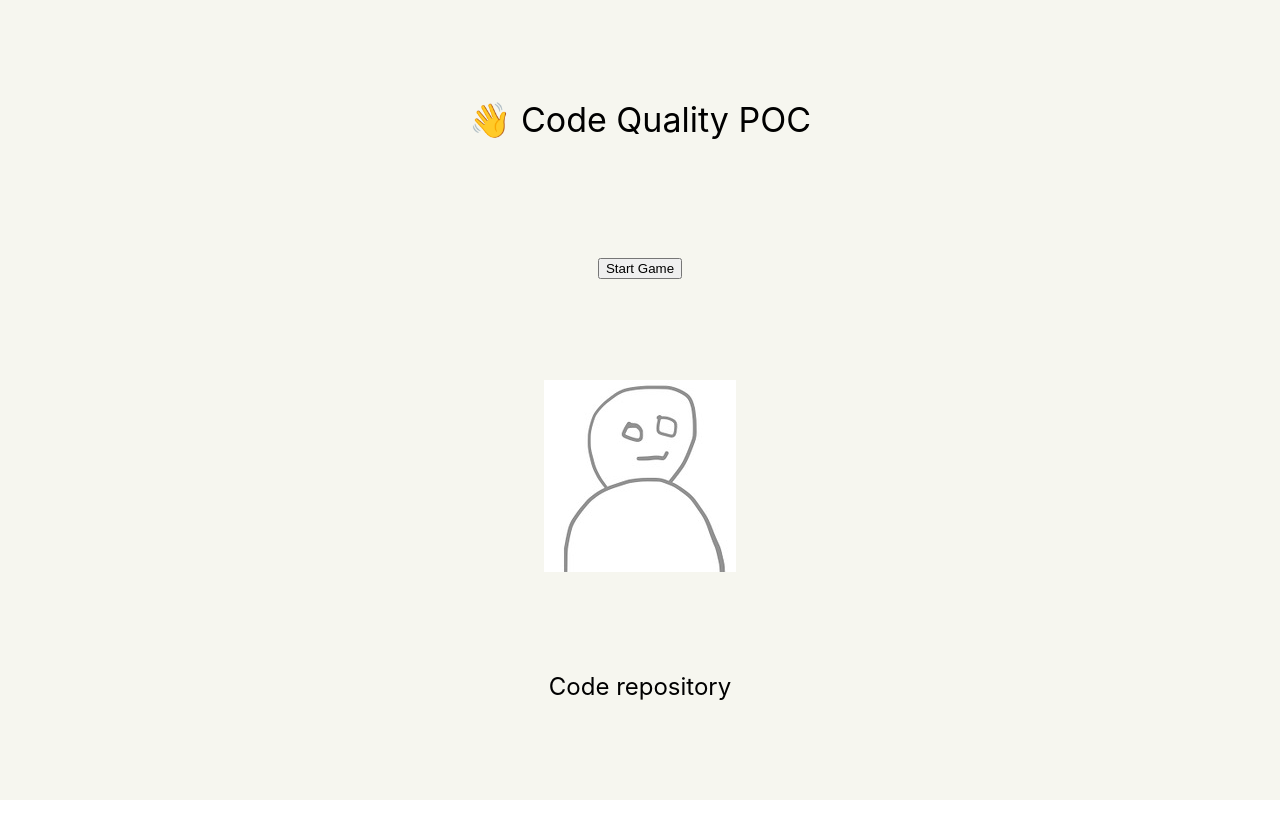
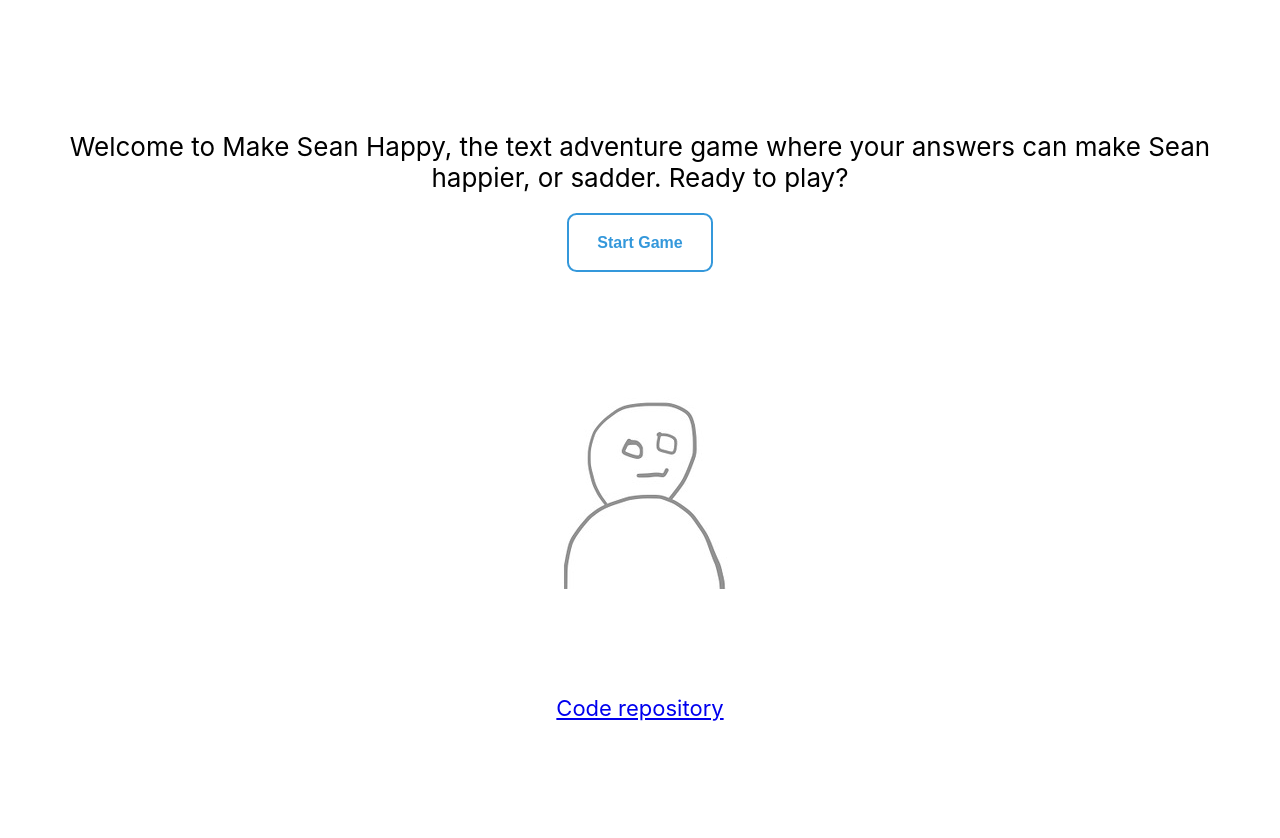
Before and after one commit to jonnyohjonnyo/codequality-poc, a React (Create React App) app: page / in a window 1280 px wide. Shown: the top 838 px of the page. Before the commit the page ends 800 px from the top, so only its background shows below. Built offline with nearby package versions, Linux system fonts and the light colour scheme.

Commit message:
playable game

```diff
--- a/src/App.css
+++ b/src/App.css
@@ -3,20 +3,64 @@
 }
 
 .App-body {
-  background-color:rgb(246, 246, 239);
+  background-color: white;
   min-height: 100vh;
   display: flex;
   flex-direction: column;
   align-items: center;
   justify-content: space-evenly;
-  font-size: calc(18px + 2vmin);
+  font-size: calc(10px + 2vmin);
   color: black;
+  padding: 1em;
 }
 
 .App-secondary {
-  font-size: calc(8px + 2vmin);
+  font-size: calc(6px + 2vmin);
 }
 
 .App-link {
   color: #61dafb;
 }
+
+button {
+  box-sizing: border-box;
+  appearance: none;
+  background-color: transparent;
+  border: 2px solid #3498db;
+  border-radius: 0.6em;
+  color: #3498db;
+  cursor: pointer;
+  display: flex;
+  align-self: center;
+  font-size: 1rem;
+  font-weight: 400;
+  line-height: 1;
+  margin: 20px;
+  padding: 1.2em 1.8em;
+  text-decoration: none;
+  text-align: center;
+  font-weight: 700;
+
+  box-shadow: 0 0 40px 40px white inset, 0 0 0 0 white;
+  transition: all 150ms ease-in-out;
+}
+
+button:hover {
+  color: #fff;
+  background-color: #3498db;
+  outline: 0;
+  box-shadow: 0 0 10px 0 white inset, 0 0 10px 4px white;
+}
+
+button:focus {
+  color: #fff;
+  background-color: #3498db;
+  outline: 0;
+  box-shadow: 0 0 10px 0 white inset, 0 0 10px 4px white;
+}
+
+.start {
+  display: flex;
+  align-items: center;
+  justify-content: center;
+}
--- a/src/App.js
+++ b/src/App.js
@@ -8,8 +8,6 @@ import Question from './components/Question';
 import Sean from './components/Sean';
 
 import ACTIONS from "./actions";
-
-import { WELCOME } from "./consts";
 
 import * as selectors from "./selectors";
 
@@ -26,18 +24,15 @@ function App() {
     WELCOME: <Welcome handler={() => dispatch({ type: ACTIONS.Types.START_GAME })} />,
     QUESTIONS: <Question lastAnswer={lastAnswer} handler={(value) => dispatch({ type: ACTIONS.Types.SELECT_ANSWER, data: { questionId, moodEffect: value } })} question={question} />,
     GOODBYE: <h1>Bye</h1>,
-    WINNER: <h1>You win!</h1>,
-    LOSER: <h1>You lose!</h1>,
+    WINNER: <h1>Congratulations, you've made Sean happy!</h1>,
+    LOSER: <h1>You've made Sean very unhappy. Please refresh to play again.</h1>,
   };
 
   return (
     <div className="App App-body">
-      <header>
-        <span role="img" aria-label="waving hand">👋</span>&nbsp;Code Quality POC
-        </header>
       {displays[gameState]}
       <Sean mood={seansMood} />
-      <footer className="App-secondary">Code repository</footer>
+      <footer className="App-secondary"><a href="https://github.com/jonnyohjonnyo/codequality-poc">Code repository</a></footer>
     </div>
   );
 }
--- a/src/components/Question.js
+++ b/src/components/Question.js
@@ -14,7 +14,7 @@ const Component = ({ question, handler, lastAnswer }) => {
     });
     return (
         <main>
-            <div>{seansResponses[lastAnswer]}</div>
+            <h4>{seansResponses[lastAnswer]}</h4>
             <div>{question.text}</div>
             {buttons}
         </main>
--- a/src/components/Welcome.js
+++ b/src/components/Welcome.js
@@ -2,9 +2,11 @@ import React from 'react';
 
 const Component = ({ handler }) => (
     <main>
-        <button onClick={handler}>
+        Welcome to Make Sean Happy, the text adventure game where your answers can make Sean happier, or sadder. Ready to play?
+        <div className="start"><button onClick={handler}>
             Start Game
-          </button>
+        </button>
+        </div>
     </main>
 );
 
--- a/src/consts.js
+++ b/src/consts.js
@@ -3,15 +3,15 @@ export const questions = [
         text: 'While working in a code repository you have not worked before, you notice there is an error in the documentation. Do you:',
         answers: [
             {
-                text: 'Finish your work, then open a PR to fix the documentation',
+                text: 'Finish your work, then open a PR to fix the documentation.',
                 seansMoodChangesBy: 1,
             },
             {
-                text: 'Finish your work, then let the owners of the repo know about the error',
+                text: 'Finish your work, then let the owners of the repo know about the error.',
                 seansMoodChangesBy: 0,
             },
             {
-                text: 'Finish your work, then move on. You have more work to do, and the owners of the repo should maintain their own documentation',
+                text: 'Finish your work, then move on. You have more work to do, and the owners of the repo should maintain their own documentation.',
                 seansMoodChangesBy: -1,
             }
         ]
@@ -20,21 +20,21 @@ export const questions = [
         text: 'You are working on a Jira ticket when you realize that the problem is not clearly defined. Do you:',
         answers: [
             {
-                text: 'Reach out to your teammates to open a conversation about the problem, then record the clarified problem statement in the ticket',
+                text: 'Reach out to your teammates to open a conversation about the problem, then record the clarified problem statement in the ticket.',
                 seansMoodChangesBy: 1,
             },
             {
-                text: 'Edit the ticket on your own, based on your understanding of the problem',
+                text: 'Edit the ticket on your own, based on your understanding of the problem.',
                 seansMoodChangesBy: 0,
             },
             {
-                text: 'Keep working on the ticket. Someone else will figure this out at the end of the sprint',
+                text: 'Keep working on the ticket. Someone else will figure this out at the end of the sprint.',
                 seansMoodChangesBy: -1,
             }
         ]
     },
     {
-        text: 'Everyone in the community is using this new library. I solves a problem that your current codebases solves with an older library. Do you:',
+        text: 'Everyone in the community is using this new library. It solves a problem that your current codebases solves with an older library. Do you:',
         answers: [
             {
                 text: 'Write a document describing the pros and cons of using the new library, along with the cost of switching. Share the document with others to get feedback.',
```
